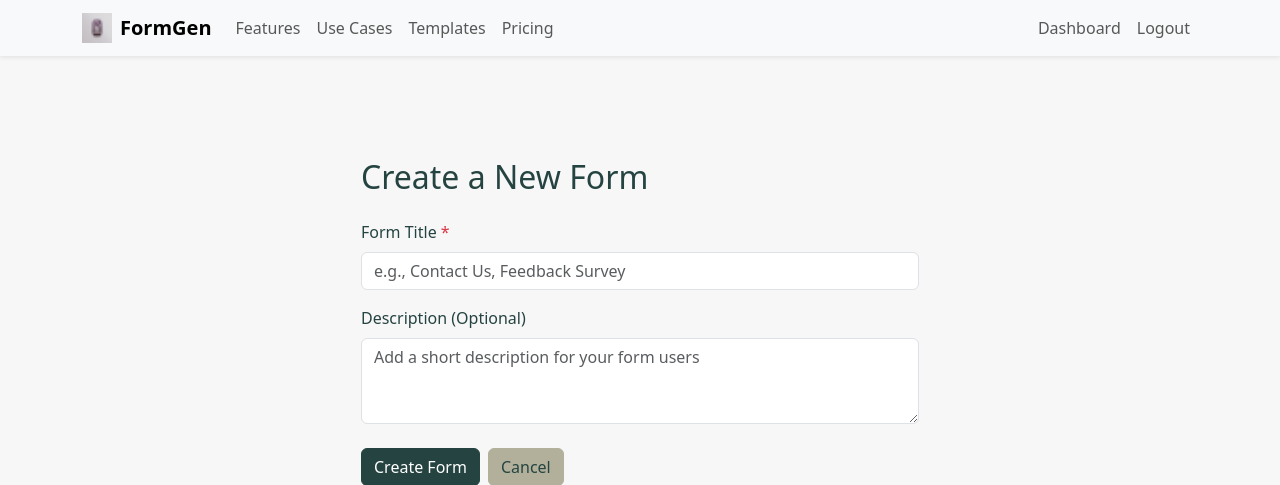
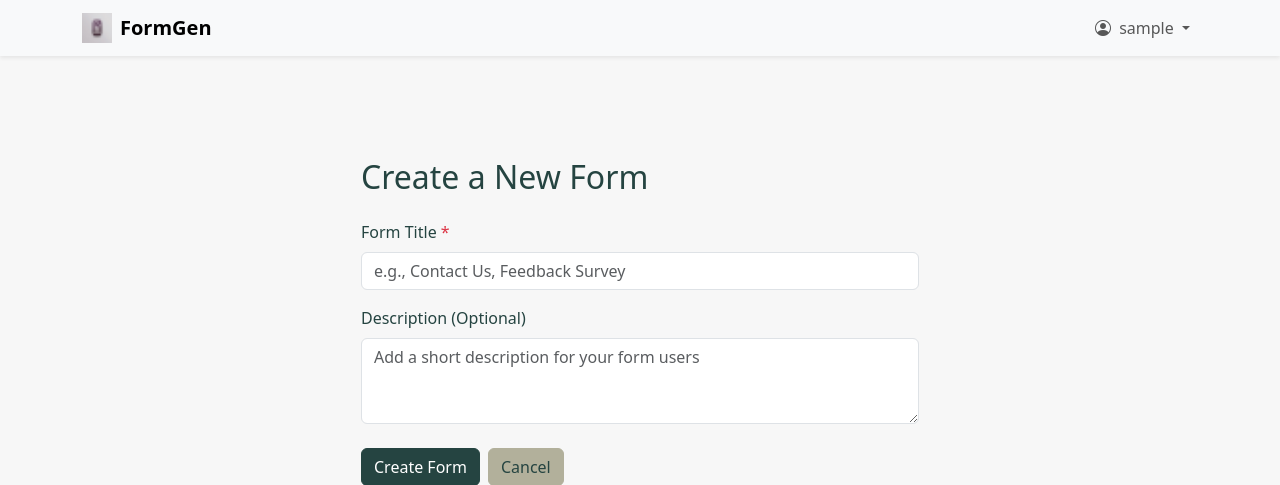
Before and after one commit to SirPelzy/form-generator, a Flask app: page /create_form in a window 1280 px wide. Shown: the top 485 px of the page. Run offline with Flask 3, Linux system fonts and the light colour scheme; the visitor is signed in with stand-in values (Sample User, id 1); some libraries are stand-ins or nearby versions.

Commit message:
Update layout.html

```diff
--- a/templates/layout.html
+++ b/templates/layout.html
@@ -33,21 +33,42 @@
           <span class="navbar-toggler-icon"></span>
         </button>
         <div class="collapse navbar-collapse" id="navbarNav">
+          {# --- START: Conditionally Show Main Nav Links --- #}
+          {# Only show Features, Use Cases, etc. if user is NOT logged in #}
+          {% if not current_user.is_authenticated %}
             <ul class="navbar-nav me-auto mb-2 mb-lg-0">
               <li class="nav-item"><a class="nav-link" href="/#features">Features</a></li>
               <li class="nav-item"><a class="nav-link" href="/#use-cases">Use Cases</a></li>
               <li class="nav-item"><a class="nav-link" href="#">Templates</a></li>
               <li class="nav-item"><a class="nav-link" href="{{ url_for('pricing') }}">Pricing</a></li>
             </ul>
+          {% endif %}
+          {# --- END: Conditionally Show Main Nav Links --- #}
+
+          {# --- Auth Links / User Dropdown (Always Present, Content Changes) --- #}
           <ul class="navbar-nav ms-auto mb-2 mb-lg-0">
             {% if current_user.is_authenticated %}
-              <li class="nav-item"><a class="nav-link" href="{{ url_for('dashboard') }}">Dashboard</a></li>
-              <li class="nav-item"><a class="nav-link" href="{{ url_for('logout') }}">Logout</a></li>
+              {# Logged-in user dropdown #}
+              <li class="nav-item dropdown">
+                <a class="nav-link dropdown-toggle" href="#" id="navbarUserDropdown" role="button" data-bs-toggle="dropdown" aria-expanded="false">
+                  <i class="bi bi-person-circle me-1"></i>
+                  {{ current_user.username }}
+                </a>
+                <ul class="dropdown-menu dropdown-menu-end" aria-labelledby="navbarUserDropdown">
+                  <li><a class="dropdown-item" href="{{ url_for('dashboard') }}">Dashboard</a></li>
+                  <li><a class="dropdown-item" href="{{ url_for('profile') }}">Profile</a></li>
+                  <li><a class="dropdown-item" href="{{ url_for('subscription_management') }}">Subscription</a></li>
+                  <li><hr class="dropdown-divider"></li>
+                  <li><a class="dropdown-item" href="{{ url_for('logout') }}">Logout</a></li>
+                </ul>
+              </li>
             {% else %}
+              {# Logged-out Login/Sign up #}
               <li class="nav-item me-2"><a class="nav-link login-link" href="{{ url_for('login') }}">Log in</a></li>
               <li class="nav-item"><a class="btn btn-sm btn-signup" href="{{ url_for('register') }}">Sign up</a></li>
             {% endif %}
           </ul>
+          {# --- End Auth Links / User Dropdown --- #}
         </div>
       </div>
     </nav>
```
Lines whose indentation alone changed are shown as unchanged.
